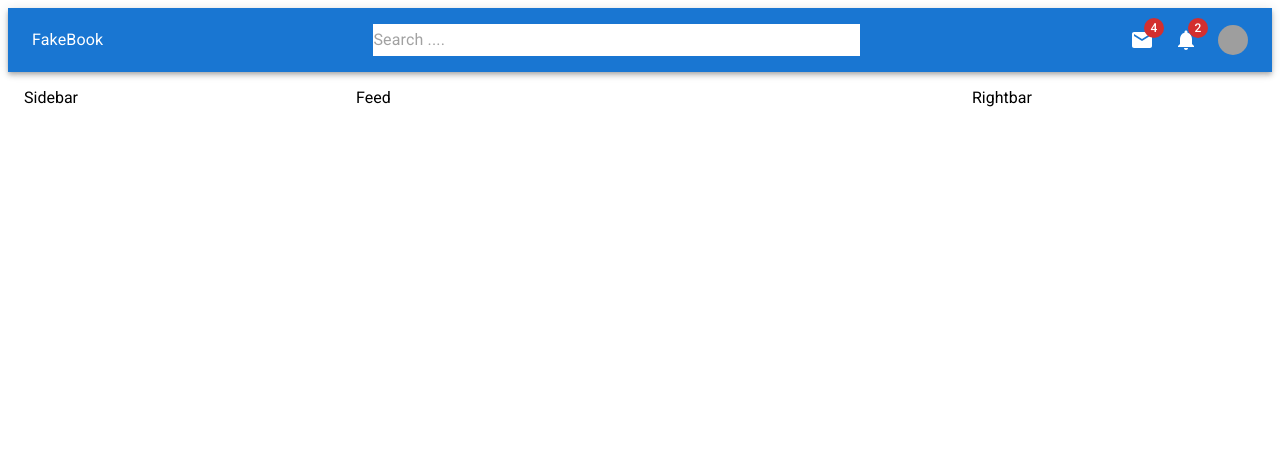
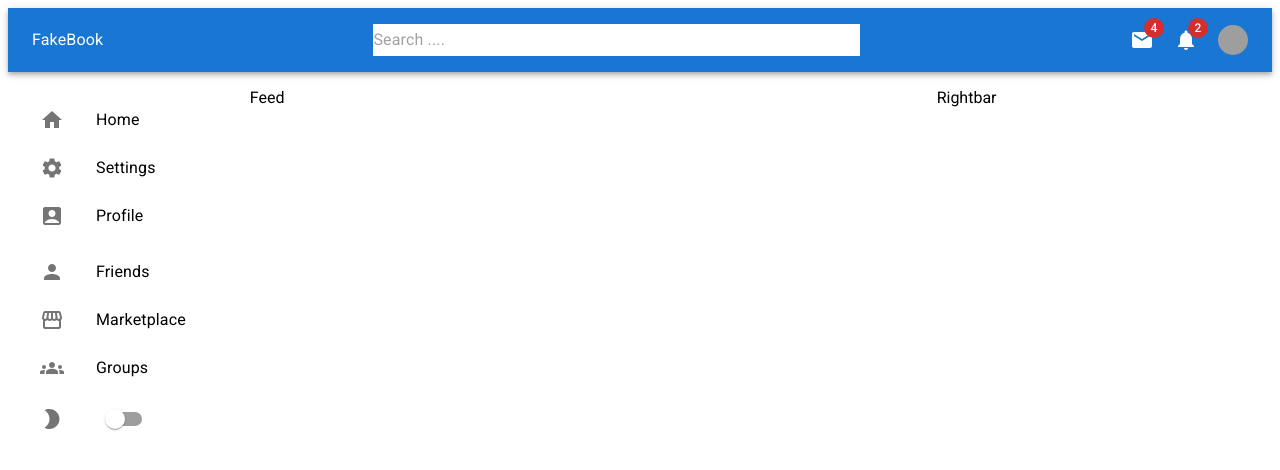
Before and after one commit to anamitrra/ReactSocialMui, a React (Create React App) app: page / in a window 1280 px wide. Shown: the top 470 px of the page. Built offline with nearby package versions, Linux system fonts and the light colour scheme; grey boxes are pictures that could not be loaded.

Commit message:
sidebar done

```diff
--- a/src/components/Sidebar.jsx
+++ b/src/components/Sidebar.jsx
@@ -1,14 +1,80 @@
+import { AccountBox, Groups, Home, ModeNight, Person, Person3, Settings, Storefront } from '@mui/icons-material'
+import { List, ListItem, ListItemButton, ListItemIcon, ListItemText, Switch } from '@mui/material'
 import { Box } from '@mui/system'
 import React from 'react'
 
 function Sidebar() {
   return (
-   <Box flex={2} padding={2} sx={{
-    display:{xs:'none',
-    sm:"block"}
-   }}>
+   <Box flex={1}
+         p={2}
+         sx={{display:{xs:'none', sm:"block"}}}>
 
-    Sidebar</Box>
+    <List>
+          <ListItem disablePadding>
+            <ListItemButton>
+              <ListItemIcon>
+                <Home/>
+              </ListItemIcon>
+              <ListItemText primary="Home" />
+            </ListItemButton>
+          </ListItem>
+
+          <ListItem disablePadding>
+            <ListItemButton>
+              <ListItemIcon>
+              <Settings/>
+              </ListItemIcon>
+              <ListItemText primary="Settings" />
+            </ListItemButton>
+          </ListItem>
+
+          <ListItem disablePadding>
+            <ListItemButton>
+              <ListItemIcon>
+              <AccountBox/>
+              </ListItemIcon>
+              <ListItemText primary="Profile" />
+            </ListItemButton>
+          </ListItem>
+        </List>
+
+        <ListItem disablePadding>
+            <ListItemButton>
+              <ListItemIcon>
+              <Person/>
+              </ListItemIcon>
+              <ListItemText primary="Friends" />
+            </ListItemButton>
+          </ListItem>
+
+          <ListItem disablePadding>
+            <ListItemButton>
+              <ListItemIcon>
+              <Storefront/>
+              </ListItemIcon>
+              <ListItemText primary="Marketplace" />
+            </ListItemButton>
+          </ListItem>
+
+          <ListItem disablePadding>
+            <ListItemButton>
+              <ListItemIcon>
+              <Groups/>
+              </ListItemIcon>
+              <ListItemText primary="Groups" />
+            </ListItemButton>
+          </ListItem>
+
+          <ListItem disablePadding>
+            <ListItemButton>
+              <ListItemIcon>
+              <ModeNight/>
+              </ListItemIcon>
+              <Switch/>
+            </ListItemButton>
+          </ListItem>
+
+        </Box>
   )
 }
 
```
